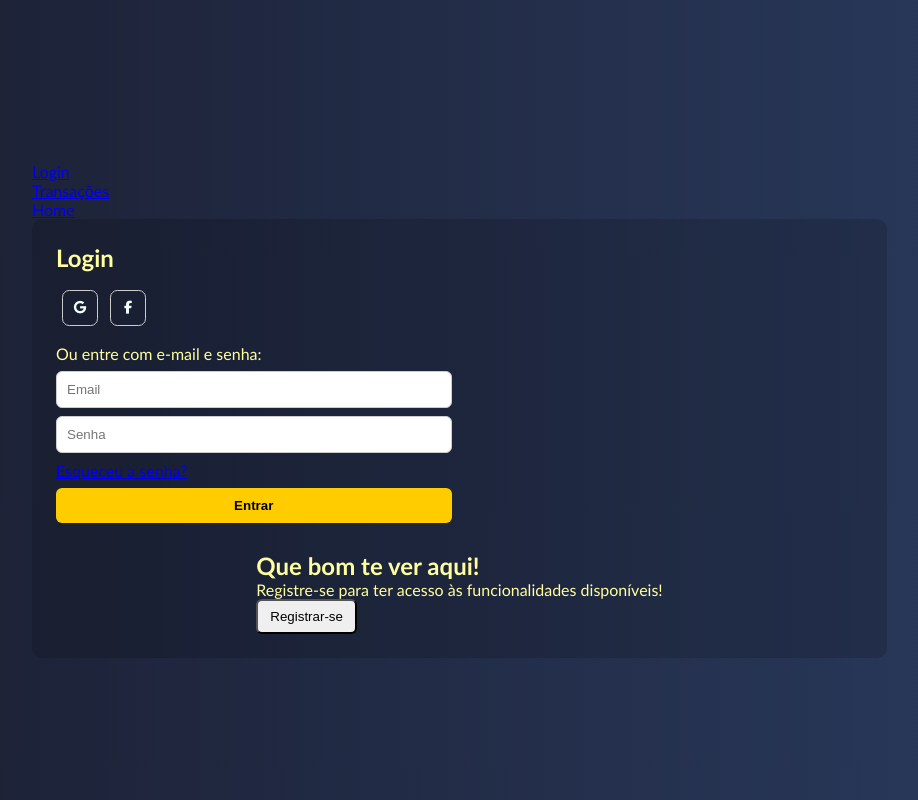
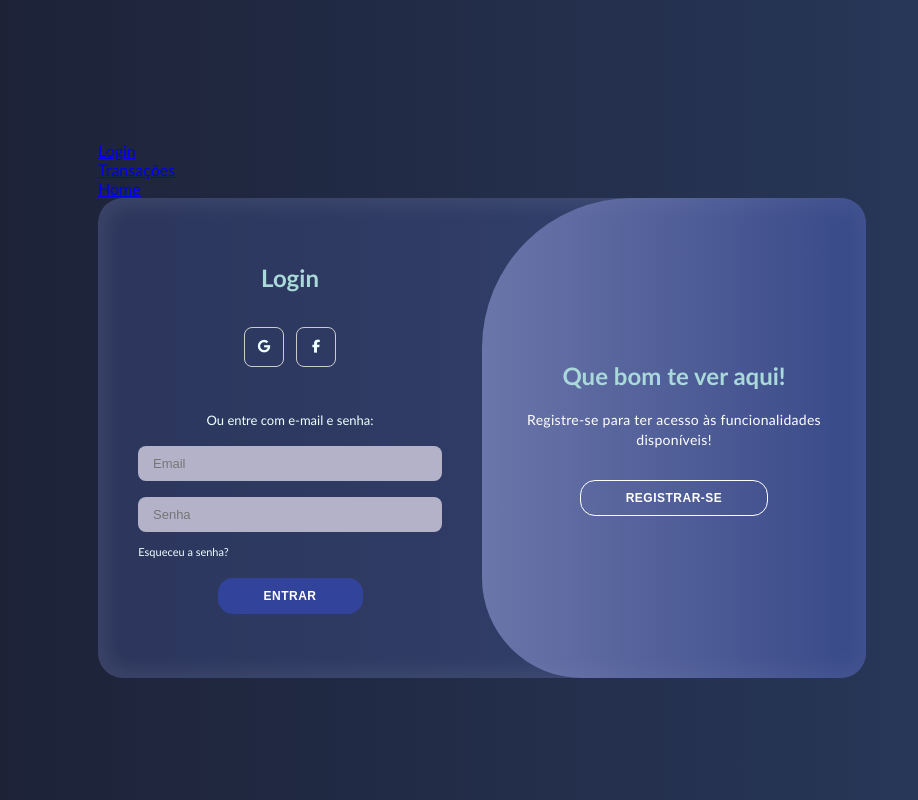
Before and after one commit to srcgab/controle-financeiro, an Angular app in the folder finance-app/: page /login in a window 1280 px wide. Shown: the whole page, without its empty margins (158-1076 px from the left). Built offline with nearby package versions, Linux system fonts and the light colour scheme.

Commit message:
feat(login): improving login CSS

```diff
--- a/finance-app/src/app/pages/login/login.css
+++ b/finance-app/src/app/pages/login/login.css
@@ -1,69 +1,187 @@
-/* aproveitei o css que você tinha, simplificando */
 .container-login {
-  width: 900px;
-  max-width: 95%;
-  background: rgba(0,0,0,0.15);
-  border-radius: 10px;
-  padding: 24px;
-  color: #ffff9f;
-  display: grid;
-  grid-template-columns: 1fr 1fr;
-  gap: 16px;
+    background-color: #4f5fa84f;
+    box-shadow: inset 0px 0px 20px 7px rgb(255 255 255 / 8%);
+    border-radius: 25px;
+    position: relative;
+    overflow: hidden;
+    width: 768px;
+    max-width: 100%;
+    min-height: 480px;
 }
 
-.h-two-class { color: #ffff9f; }
-
-.form-class {
-  display: flex;
-  flex-direction: column;
-  gap: 8px;
+.container-login p {
+    font-size: 14px;
+    line-height: 20px;
+    letter-spacing: 0.3px;
+    margin: 20px 0px;
 }
 
-.social-icons-class { margin: 10px 0; }
-
-.icon-class {
-  border: 1px solid #ccc;
-  border-radius: 20%;
-  display: inline-flex;
-  justify-content: center;
-  align-items: center;
-  color: azure;
-  font-size: 13px;
-  text-decoration: none;
-  margin: 0 6px;
-  width: 36px;
-  height: 36px;
+.container-login span {
+    color: azure;
+    font-size: 13px;
+    margin: 15px 6px 10px;
 }
 
-input {
-  padding: 10px;
-  border-radius: 6px;
-  border: 1px solid #ccc;
+.forget-pass {
+    color: azure;
+    font-size: 11px;
+    margin-top: 5px;
+    padding-right: 213px;
+    text-decoration: none;
+    margin: 5px 0px 10px;
 }
 
-.button-class {
-  padding: 10px;
-  border-radius: 6px;
-  background: #ffcc00;
-  border: none;
-  cursor: pointer;
-  font-weight: bold;
+.container-login button {
+     background-color: #32439c;
+     color: #fff;
+     font-size: 12px;
+     padding: 10px 45px;
+     border: 1px solid transparent;
+     border-radius: 15px;
+     font-weight: 600;
+     letter-spacing: 0.5px;
+     text-transform: uppercase;
+     margin-top: 10px;
+     cursor: pointer;
+}
+
+.container-login button.hidden-class {
+    background-color: transparent;
+    border-color: #fff;
+}
+
+.container-login form {
+    display: flex;
+    align-items: center;
+    justify-content: center;
+    flex-direction: column;
+    padding: 0 40px;
+    height: 100%;
+}
+
+.container-login input {
+    background-color: #b3b2c8;
+    border: none;
+    margin: 8px 0;
+    padding: 10px 15px;
+    font-size: 13px;
+    border-radius: 8px;
+    width: 100%;
+    outline: none;
+}
+
+.container-login label {
+    padding-right: 247px;
+    font-size: 14px;
+}
+
+.account-access {
+    position: absolute;
+    top: 0;
+    height: 100%;
+    transition: all 0.6s ease-in-out;
+}
+
+.sign-in {
+    left: 0;
+    width: 50%;
+    z-index: 2;
+}
+
+.container-login.active .sign-in {
+    transform: translateX(-100%);
+}
+
+.sign-up {
+    left: 0;
+    width: 50%;
+    opacity: 0;
+    z-index: 1;
+}
+
+.container-login.active .sign-up {
+    transform: translateX(100%);
+    opacity: 1;
+    z-index: 5;
+    animation: move 0.6s;
+}
+
+@keyframes move {
+    0%, 49.99%{
+        opacity: 0;
+        z-index: 1;
+    } 50%, 100% {
+        opacity: 1;
+        z-index: 5;
+    }
 }
 
 .toggle-container {
-  grid-column: span 2;
-  display:flex;
-  justify-content:center;
-  margin-top: 12px;
+    position: absolute;
+    top: 0;
+    left: 50%;
+    width: 50%;
+    height: 100%;
+    overflow: hidden;
+    transition: all 0.6s ease-in-out;
+    border-radius: 150px 0 0 100px;
+    z-index: 1000;
 }
 
-.hidden-class {
-  padding: 8px 12px;
-  border-radius: 6px;
-  cursor: pointer;
+.container-login.active .toggle-container {
+    transform: translateX(-100%);
+    border-radius: 0 150px 100px 0;
 }
 
-.feedback {
-  color: #ffb3b3;
-  font-size: 0.9rem;
+.toogle-msg {
+    background-color: #1b1f324f;
+    height: 100%;
+    background: linear-gradient(to right, #9fa6d0, #4258c24f);
+    color: #fff;
+    position: relative;
+    left: -100%;
+    height: 100%;
+    width: 200%;
+    transform: translateX(0);
+    transition: all 0.6s ease-in-out;
 }
+
+.container-login.active .toogle-msg {
+    transform: translateX(50%);
+}
+
+.toggle-panel {
+    position: absolute;
+    width: 50%;
+    height: 100%;
+    display: flex;
+    align-items: center;
+    justify-content: center;
+    flex-direction: column;
+    padding: 0 30px;
+    text-align: center;
+    top: 0;
+    transform: translateX(0);
+    transition: all 0.6s ease-in-out;
+}
+
+.left-toggle {
+    transform: translateX(-200%);
+}
+
+.container-login.active .left-toggle {
+    transform: translateX(0);
+}
+
+.right-toggle {
+    right: 0;
+    transform: translateX(0);
+}
+
+.container-login.active .right-toggle {
+    transform: translateX(200%);
+}
+
+#login-msg {}
+
+#register-msg {}
--- a/finance-app/src/styles.css
+++ b/finance-app/src/styles.css
@@ -15,7 +15,7 @@ body {
 }
 
 h1 {
-    color: #ffff9f;
+    color: #AAD9D9;
     text-align: center;
     padding: 5px;
     font-size: 2.5em;
@@ -23,11 +23,10 @@ h1 {
 }
 
 .h-two-class {
-color: #ffff9f;
+    color: #AAD9D9;
 }
 
 .form-class {
-
 }
 
 .social-icons-class {
@@ -49,9 +48,7 @@ color: #ffff9f;
 }
 
 .button-class {
-
 }
 
 .hidden-class {
-
 }
```
